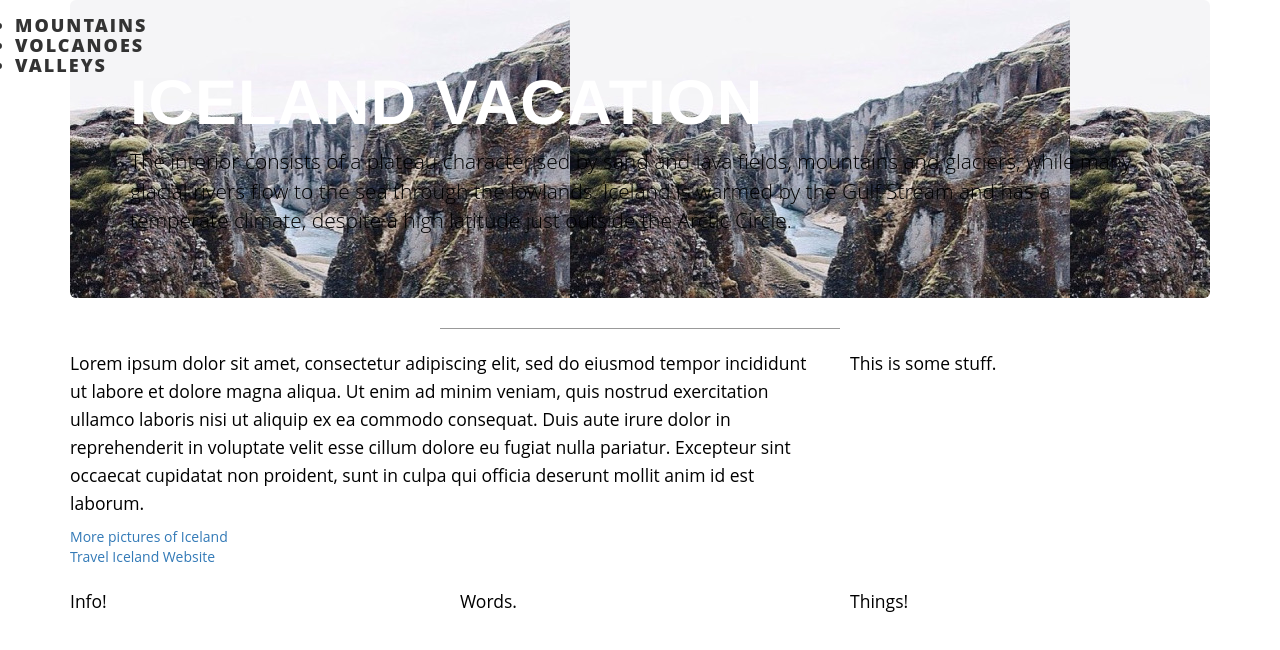
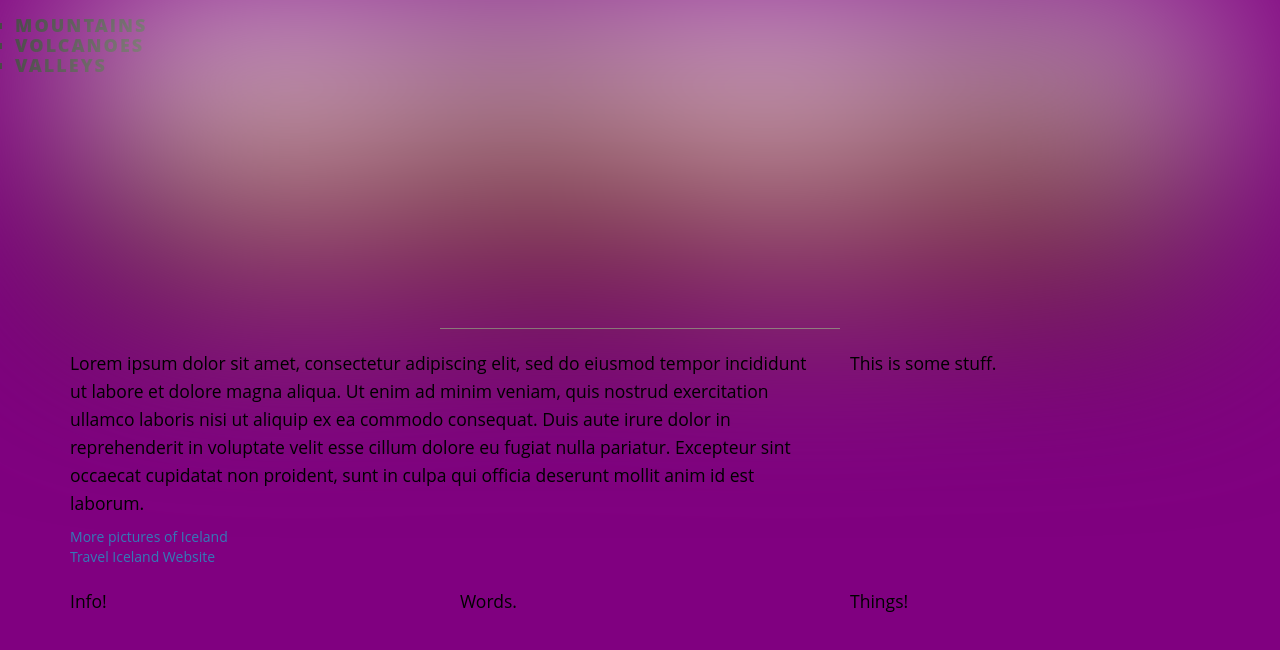
Before and after one commit to jeffsdev/vacation, a plain HTML site: page index.html in a window 1280 px wide. Drawn offline with Linux system fonts and the light colour scheme.

Commit message:
add new css properties

```diff
--- a/css/styles.css
+++ b/css/styles.css
@@ -1,4 +1,21 @@
 .jumbotron {
   background-image: url("../img/fjad.jpg");
+  filter: blur(100px);
   color: white;
 }
+
+.navbar-brand li {
+  list-style-type: square;
+}
+
+body {
+  background-color: purple;
+}
+
+.lead {
+  background-color: red;
+  opacity: 0.5;
+}
+h1 {
+  text-shadow: 2px 2px 2px black;
+}
```
